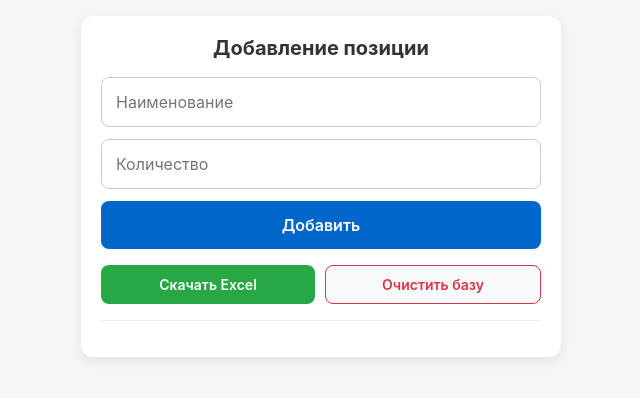
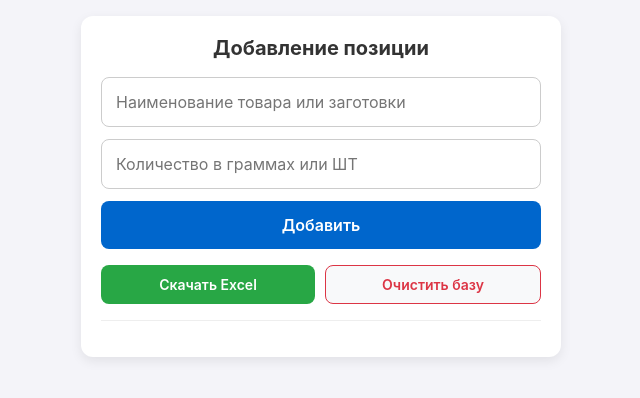
Before and after one commit to rizgoing/feolas-inventory, a plain HTML site: page index.html in a window 1280 px wide. Shown: the whole page, without its empty margins (319-959 px from the left). Drawn offline with Linux system fonts and the light colour scheme; no server answers.

Commit message:
Update index.html
3.1

```diff
--- a/index.html
+++ b/index.html
@@ -160,14 +160,14 @@
         <input
           type="text"
           id="itemName"
-          placeholder="Наименование"
+          placeholder="Наименование товара или заготовки"
           autocomplete="off"
           required
         />
         <input
           type="number"
           id="itemQty"
-          placeholder="Количество"
+          placeholder="Количество в граммах или ШТ"
           inputmode="numeric"
           min="1"
           required
```
